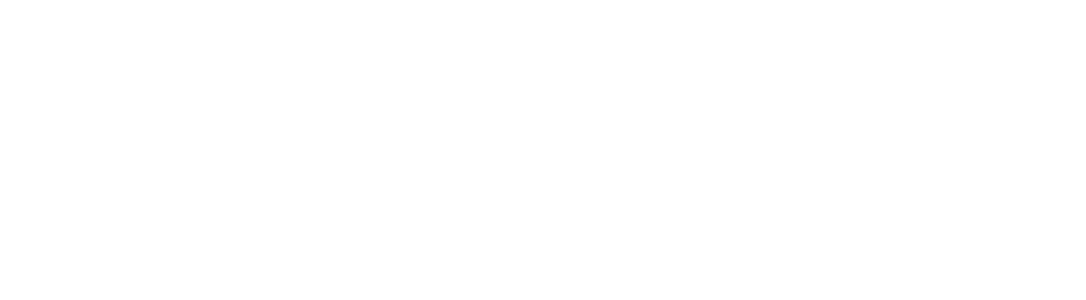
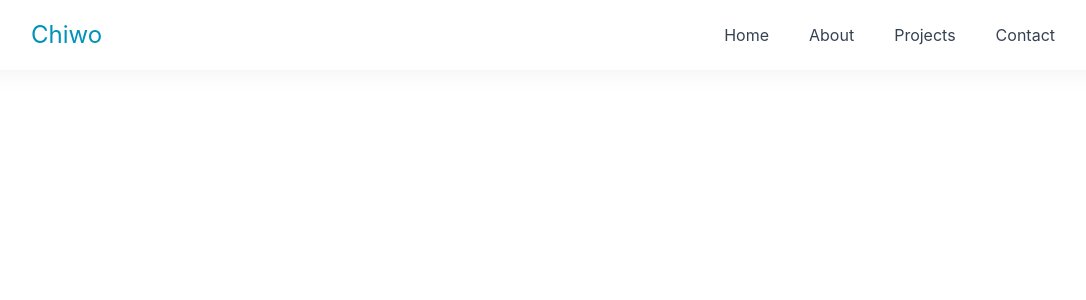
Before and after one commit to JustChiwo/ChiwoPortfolio, a React (Vite) app: page / in a window 1280 px wide. Shown: the top 300 px of the page, without its empty margins (97-1183 px from the left). Built offline with nearby package versions, Linux system fonts and the light colour scheme.

Commit message:
feat: update App and Navbar components with new layout and styling

```diff
--- a/src/App.jsx
+++ b/src/App.jsx
@@ -1,6 +1,10 @@
 import Navbar from "./components/Navbar";
 
 function App() {
-  return <></>;
+  return (
+    <div>
+      <Navbar />
+    </div>
+  );
 }
 export default App;
--- a/src/components/Navbar.jsx
+++ b/src/components/Navbar.jsx
@@ -1,8 +1,73 @@
+
 function Navbar() {
   return (
-    <nav className="bg-gray-800 p-4">
-      <div className="container mx-auto">
-        <h1 className="text-white text-xl font-bold">My App</h1>
+    <nav class="h-[70px] relative w-full px-6 md:px-16 lg:px-24 xl:px-32 flex items-center justify-between z-20 bg-white text-gray-700 shadow-[0px_4px_25px_0px_#0000000D] transition-all">
+      <a href="https://github.com/JustChiwo" class="text-cyan-600 text-2xl">
+        Chiwo
+      </a>
+
+      <ul class="md:flex hidden items-center gap-10">
+        <li>
+          <a className="hover:text-gray-500/80 transition" href="#">
+            Home
+          </a>
+        </li>
+        <li>
+          <a className="hover:text-gray-500/80 transition" href="#">
+            About
+          </a>
+        </li>
+        <li>
+          <a className="hover:text-gray-500/80 transition" href="#">
+            Projects
+          </a>
+        </li>
+        <li>
+          <a className="hover:text-gray-500/80 transition" href="#">
+            Contact
+          </a>
+        </li>
+      </ul>
+
+      <button
+        aria-label="menu-btn"
+        type="button"
+        class="menu-btn inline-block md:hidden active:scale-90 transition"
+      >
+        <svg
+          xmlns="http://www.w3.org/2000/svg"
+          width="30"
+          height="30"
+          viewBox="0 0 30 30"
+          fill="#000"
+        >
+          <path d="M 3 7 A 1.0001 1.0001 0 1 0 3 9 L 27 9 A 1.0001 1.0001 0 1 0 27 7 L 3 7 z M 3 14 A 1.0001 1.0001 0 1 0 3 16 L 27 16 A 1.0001 1.0001 0 1 0 27 14 L 3 14 z M 3 21 A 1.0001 1.0001 0 1 0 3 23 L 27 23 A 1.0001 1.0001 0 1 0 27 21 L 3 21 z"></path>
+        </svg>
+      </button>
+
+      <div class="mobile-menu absolute top-[70px] left-0 w-full bg-white p-6 hidden md:hidden">
+        <ul class="flex flex-col space-y-4 text-lg">
+          <li>
+            <a href="#" className="text-sm">
+              Home
+            </a>
+          </li>
+          <li>
+            <a href="#" className="text-sm">
+              About Me
+            </a>
+          </li>
+          <li>
+            <a href="#" className="text-sm">
+              Projects
+            </a>
+          </li>
+          <li>
+            <a href="#" className="text-sm">
+              Contact
+            </a>
+          </li>
+        </ul>
       </div>
     </nav>
   );
```
